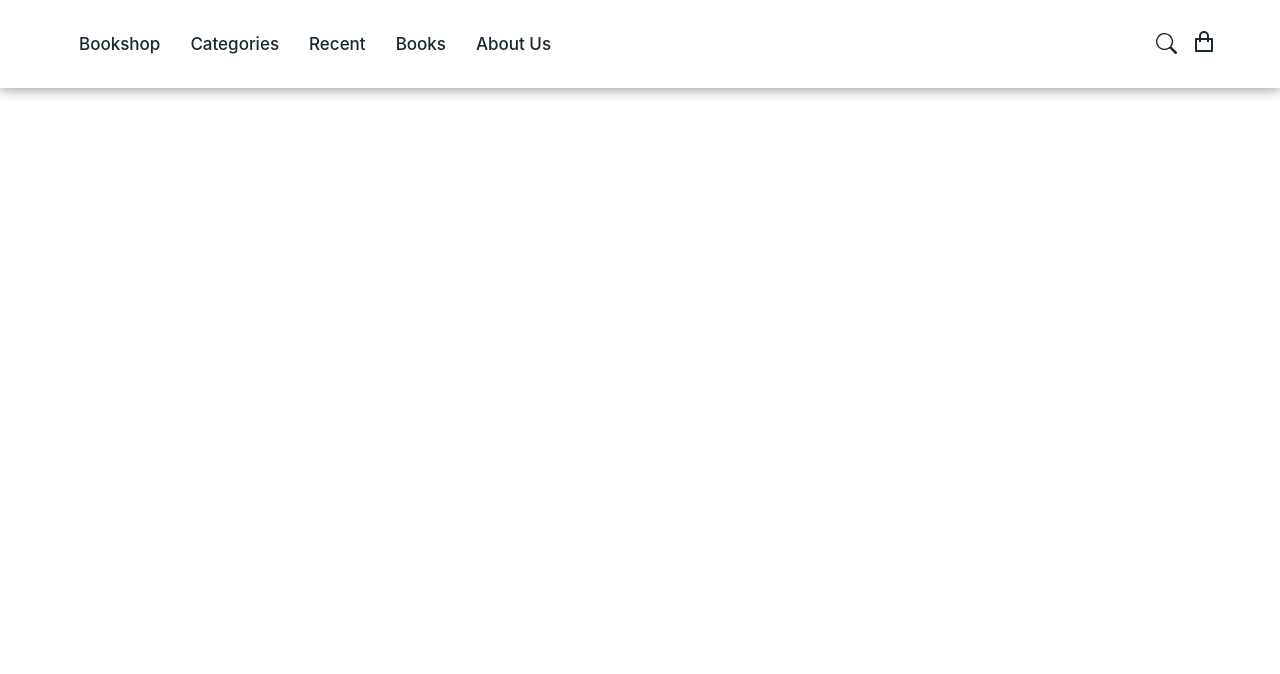
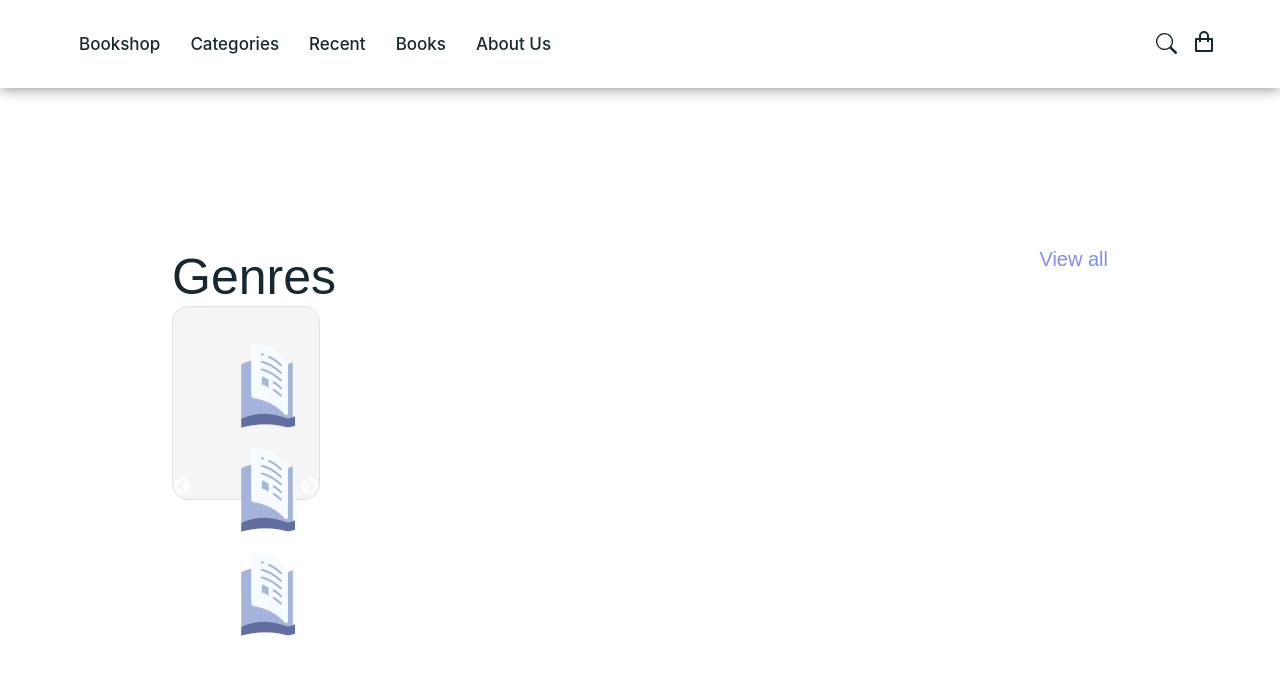
Before and after one commit to ZamirZhiianbekov/bookShop, a React (Create React App) app: page /all in a window 1280 px wide. Shown: the top 674 px of the page. Built offline with nearby package versions, Linux system fonts and the light colour scheme; a web font is replaced by a local one.

Commit message:
addgenres

```diff
--- a/package.json
+++ b/package.json
@@ -12,7 +12,9 @@
     "react-router": "^6.10.0",
     "react-router-dom": "^6.10.0",
     "react-scripts": "^5.0.1",
+    "react-slick": "^0.29.0",
     "sass": "^1.62.0",
+    "slick-carousel": "^1.8.1",
     "web-vitals": "^2.1.4"
   },
   "scripts": {
--- a/src/App.js
+++ b/src/App.js
@@ -7,6 +7,7 @@ import NewBook from "./components/NewBooks";
 import Books from "./components/Books";
 import AboutUs from "./components/AboutUs";
 import Footer from "./components/Footer"
+import AllBooks from "./components/pages/AllBooks";
 function App() {
     return (
         <div>
@@ -17,7 +18,9 @@ function App() {
                 <Route path={'/newBooks'} element={<NewBook/>}/>
                 <Route path={'/Books'} element={<Books/>}/>
                 <Route path={'/aboutUs'} element={<AboutUs/>}/>
+                <Route path={'/all'} element={<AllBooks/>}/>
             </Routes>
+            <Genres/>
             <Footer/>
         </div>
     );
--- a/src/components/Genres/index.js
+++ b/src/components/Genres/index.js
@@ -1,15 +1,40 @@
 import React from 'react';
 import '../../style/Geners.scss'
+import Slider from "react-slick";
+import Book1 from '../../img/image 8 (1).png'
+import {NavLink} from "react-router-dom";
+
+
 const Genres = () => {
+    const settings = {
+        dots: true,
+        infinite: true,
+        speed: 500,
+        slidesToShow: 6,
+        slidesToScroll: 6
+    };
     return (
         <div id='Genres'>
             <div className="container">
                 <div className="Genres">
                     <div className="Genres--text">
-                        <div className="Genres--text__first">
-                            <h1>Genres</h1>
+                            <h1 className="Genres--text__first">Genres</h1>
+                        <div className="Genres--text__desc">
+                            <NavLink to={"/all"}>
+                                View all
+                            </NavLink>
                         </div>
                     </div>
+                    <div className="Genres--slider">
+                        <Slider {...settings}>
+                            <div className="Genres--slider__book">
+                                <div className="Genres--slider__book--img">
+                                    <img src={Book1} alt=""/>
+                                </div>
+                            </div>
+                        </Slider>
+                    </div>
+
                 </div>
             </div>
         </div>
--- /dev/null
+++ b/src/components/pages/AllBooks/index.js
@@ -0,0 +1,12 @@
+import React from 'react';
+import "../../pages/AllBooks/style.scss"
+
+const AllBooks = () => {
+    return (
+        <div>
+
+        </div>
+    );
+};
+
+export default AllBooks;
--- /dev/null
+++ b/src/components/pages/Cart/index.js
@@ -0,0 +1 @@
+import "../../pages/Cart/style.scss"
--- /dev/null
+++ b/src/data/gener.js
@@ -0,0 +1,4 @@
+const initialState =   {
+    id:1,
+    tittle: "Sci-Fi",
+}
--- a/src/index.js
+++ b/src/index.js
@@ -4,6 +4,9 @@ import './index.scss';
 import App from './App';
 import reportWebVitals from './reportWebVitals';
 import {BrowserRouter} from "react-router-dom";
+import "slick-carousel/slick/slick.css";
+import "slick-carousel/slick/slick-theme.css";
+
 
 const root = ReactDOM.createRoot(document.getElementById('root'));
 root.render(
--- a/src/style/Geners.scss
+++ b/src/style/Geners.scss
@@ -0,0 +1,39 @@
+#Genres{
+padding: 120px;
+  font-family: 'Public Sans', sans-serif;
+
+  .Genres{
+    &--text{
+       display: flex;
+      justify-content: space-between;
+      &__first{
+        font-weight: 500;
+        font-size: 50px;
+        color: #19272E;
+
+      }
+      &__desc{
+        a{
+         font-size: 20px;
+          color: #818EEA;
+          &:hover{
+            text-decoration: underline;
+          }
+        }
+
+      }
+    }
+    &--slider{
+      padding: 24px;
+      gap: 24px;
+
+      width: 148px;
+      height: 194px;
+
+      background: #F5F5F5;
+      border: 1px solid #E1E1E1;
+      border-radius: 16px;
+
+    }
+  }
+}
```
Also changed, not shown: src/components/pages/Box/index.js (added, +12 -0 lines), src/components/pages/AllBooks/style.scss (added), src/components/pages/Box/style.scss (added), src/components/pages/Cart/style.scss (added), 1 other file (tests, documents, lock files or other folders).
